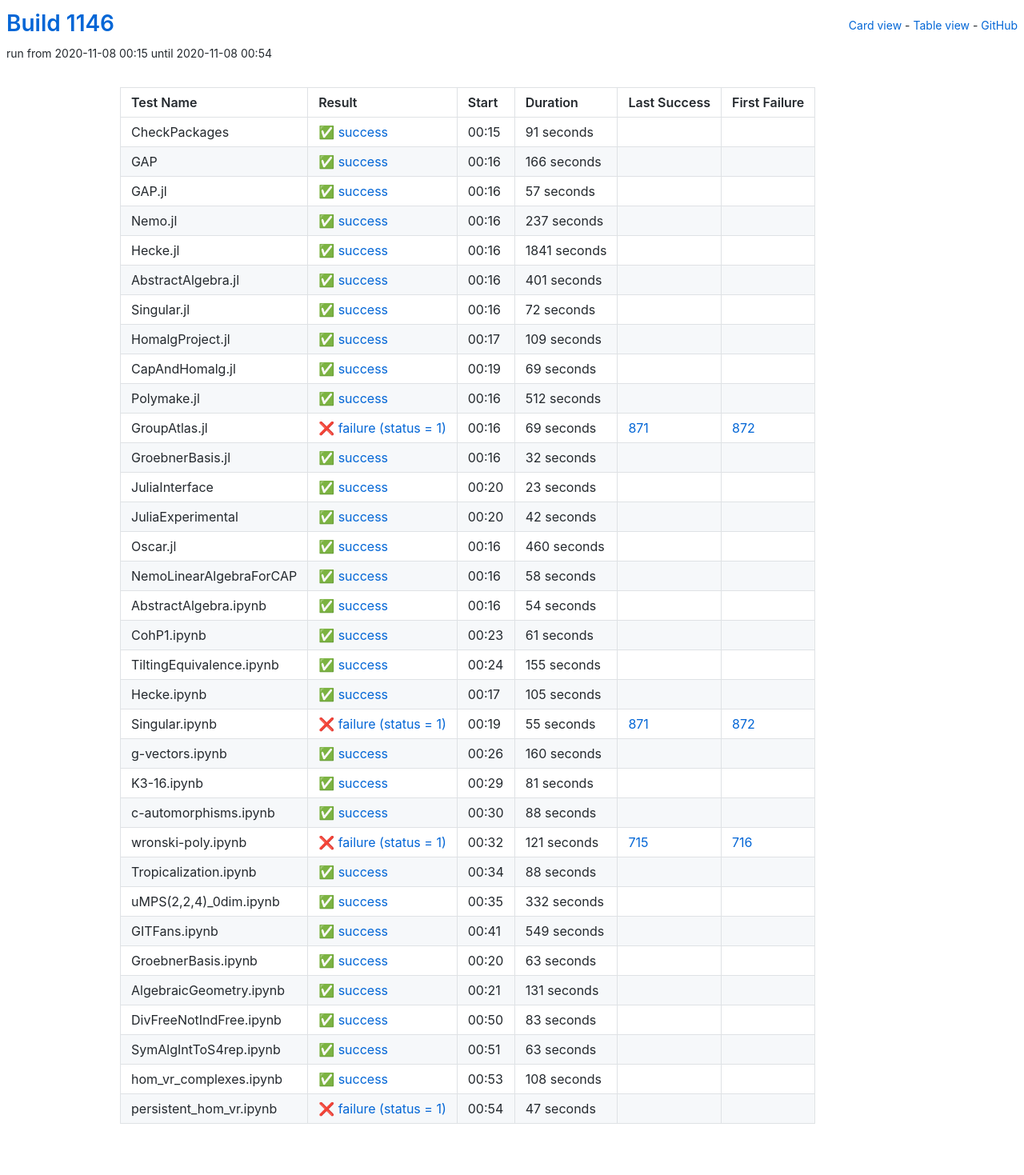
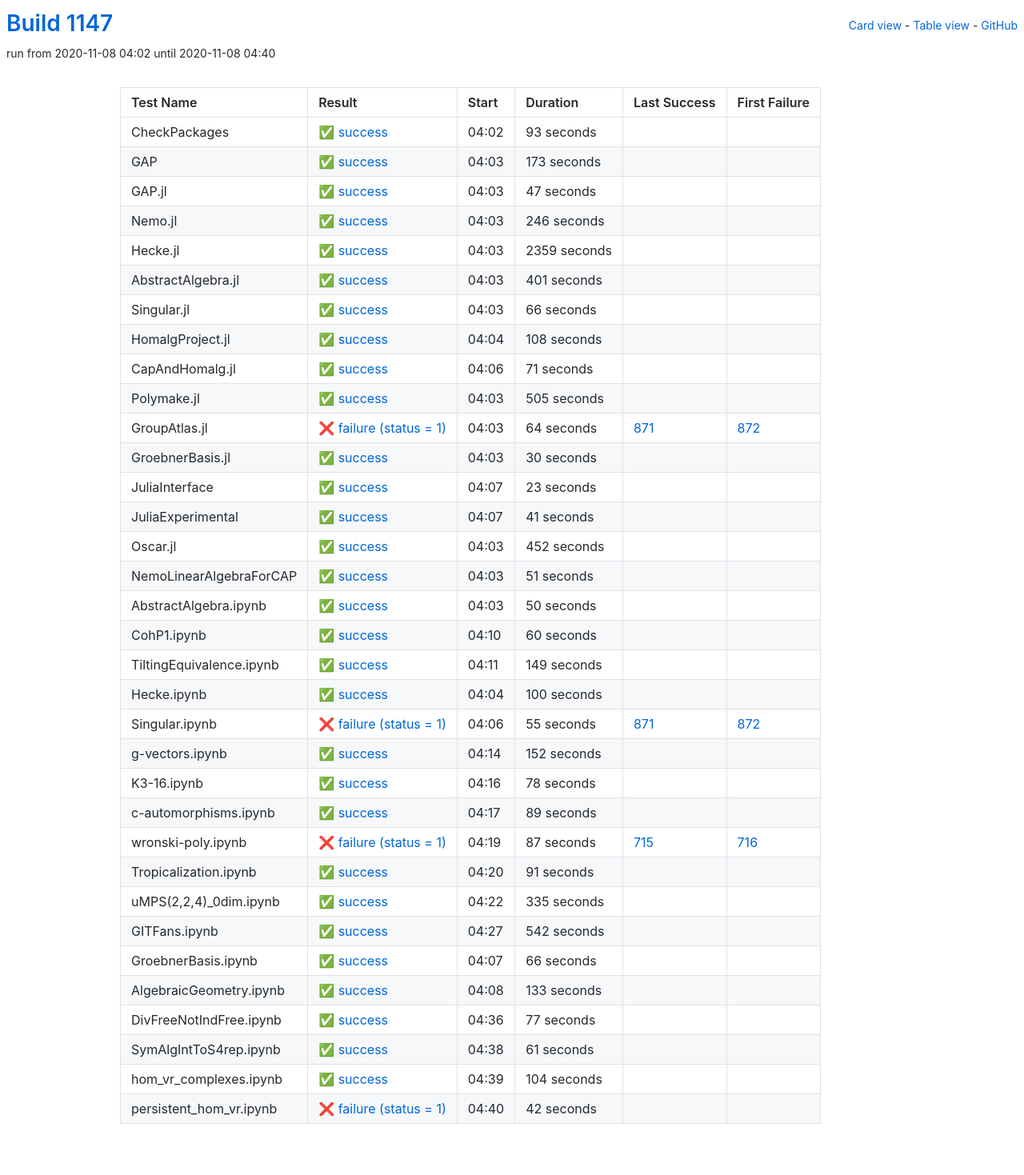
Before and after one commit to oscar-system/oscar-ci-status-stable, a Jekyll site: the page built from table.html, in a window 1280 px wide. Shown: the whole page at 80% size. Built offline with Jekyll 4.4.1, drawn with Linux system fonts in a browser that asks for light colours.

Commit message:
Build #1147

```diff
--- a/_data/ci.yml
+++ b/_data/ci.yml
@@ -1,6 +1,6 @@
 ---
-build: 1146
-build_url: https://oscarci.mathematik.uni-kl.de/job/oscar-stable/1146/
+build: 1147
+build_url: https://oscarci.mathematik.uni-kl.de/job/oscar-stable/1147/
 job: oscar-stable
 organization: oscar-system
 repo: oscar-ci-status-stable
@@ -8,68 +8,68 @@ repourl: https://github.com/oscar-system/oscar-ci-status-stable
 tests:
 - name: CheckPackages
   id: checkpackages
-  log: https://oscarci.mathematik.uni-kl.de/job/oscar-stable/1146/artifact/logs/build-1146/CheckPackages.log
-  start: 2020-11-08 00:15
+  log: https://oscarci.mathematik.uni-kl.de/job/oscar-stable/1147/artifact/logs/build-1147/CheckPackages.log
+  start: 2020-11-08 04:02
   success: true
   exitcode: 0
   status: success
-  duration: 91
+  duration: 93
   last_success: false
   last_success_url:
   first_failure: false
   first_failure_url:
 - name: GAP
   id: gap
-  log: https://oscarci.mathematik.uni-kl.de/job/oscar-stable/1146/artifact/logs/build-1146/GAP.log
-  start: 2020-11-08 00:16
+  log: https://oscarci.mathematik.uni-kl.de/job/oscar-stable/1147/artifact/logs/build-1147/GAP.log
+  start: 2020-11-08 04:03
   success: true
   exitcode: 0
   status: success
-  duration: 166
+  duration: 173
   last_success: false
   last_success_url:
   first_failure: false
   first_failure_url:
 - name: GAP.jl
   id: gap-jl
-  log: https://oscarci.mathematik.uni-kl.de/job/oscar-stable/1146/artifact/logs/build-1146/GAP.jl.log
-  start: 2020-11-08 00:16
+  log: https://oscarci.mathematik.uni-kl.de/job/oscar-stable/1147/artifact/logs/build-1147/GAP.jl.log
+  start: 2020-11-08 04:03
   success: true
   exitcode: 0
   status: success
-  duration: 57
+  duration: 47
   last_success: false
   last_success_url:
   first_failure: false
   first_failure_url:
 - name: Nemo.jl
   id: nemo-jl
-  log: https://oscarci.mathematik.uni-kl.de/job/oscar-stable/1146/artifact/logs/build-1146/Nemo.jl.log
-  start: 2020-11-08 00:16
+  log: https://oscarci.mathematik.uni-kl.de/job/oscar-stable/1147/artifact/logs/build-1147/Nemo.jl.log
+  start: 2020-11-08 04:03
   success: true
   exitcode: 0
   status: success
-  duration: 237
+  duration: 246
   last_success: false
   last_success_url:
   first_failure: false
   first_failure_url:
 - name: Hecke.jl
   id: hecke-jl
-  log: https://oscarci.mathematik.uni-kl.de/job/oscar-stable/1146/artifact/logs/build-1146/Hecke.jl.log
-  start: 2020-11-08 00:16
+  log: https://oscarci.mathematik.uni-kl.de/job/oscar-stable/1147/artifact/logs/build-1147/Hecke.jl.log
+  start: 2020-11-08 04:03
   success: true
   exitcode: 0
   status: success
-  duration: 1841
+  duration: 2359
   last_success: false
   last_success_url:
   first_failure: false
   first_failure_url:
 - name: AbstractAlgebra.jl
   id: abstractalgebra-jl
-  log: https://oscarci.mathematik.uni-kl.de/job/oscar-stable/1146/artifact/logs/build-1146/AbstractAlgebra.jl.log
-  start: 2020-11-08 00:16
+  log: https://oscarci.mathematik.uni-kl.de/job/oscar-stable/1147/artifact/logs/build-1147/AbstractAlgebra.jl.log
+  start: 2020-11-08 04:03
   success: true
   exitcode: 0
   status: success
@@ -80,80 +80,80 @@ tests:
   first_failure_url:
 - name: Singular.jl
   id: singular-jl
-  log: https://oscarci.mathematik.uni-kl.de/job/oscar-stable/1146/artifact/logs/build-1146/Singular.jl.log
-  start: 2020-11-08 00:16
+  log: https://oscarci.mathematik.uni-kl.de/job/oscar-stable/1147/artifact/logs/build-1147/Singular.jl.log
+  start: 2020-11-08 04:03
   success: true
   exitcode: 0
   status: success
-  duration: 72
+  duration: 66
   last_success: false
   last_success_url:
   first_failure: false
   first_failure_url:
 - name: HomalgProject.jl
   id: homalgproject-jl
-  log: https://oscarci.mathematik.uni-kl.de/job/oscar-stable/1146/artifact/logs/build-1146/HomalgProject.jl.log
-  start: 2020-11-08 00:17
+  log: https://oscarci.mathematik.uni-kl.de/job/oscar-stable/1147/artifact/logs/build-1147/HomalgProject.jl.log
+  start: 2020-11-08 04:04
   success: true
   exitcode: 0
   status: success
-  duration: 109
+  duration: 108
   last_success: false
   last_success_url:
   first_failure: false
   first_failure_url:
 - name: CapAndHomalg.jl
   id: capandhomalg-jl
-  log: https://oscarci.mathematik.uni-kl.de/job/oscar-stable/1146/artifact/logs/build-1146/CapAndHomalg.jl.log
-  start: 2020-11-08 00:19
+  log: https://oscarci.mathematik.uni-kl.de/job/oscar-stable/1147/artifact/logs/build-1147/CapAndHomalg.jl.log
+  start: 2020-11-08 04:06
   success: true
   exitcode: 0
   status: success
-  duration: 69
+  duration: 71
   last_success: false
   last_success_url:
   first_failure: false
   first_failure_url:
 - name: Polymake.jl
   id: polymake-jl
-  log: https://oscarci.mathematik.uni-kl.de/job/oscar-stable/1146/artifact/logs/build-1146/Polymake.jl.log
-  start: 2020-11-08 00:16
+  log: https://oscarci.mathematik.uni-kl.de/job/oscar-stable/1147/artifact/logs/build-1147/Polymake.jl.log
+  start: 2020-11-08 04:03
   success: true
   exitcode: 0
   status: success
-  duration: 512
+  duration: 505
   last_success: false
   last_success_url:
   first_failure: false
   first_failure_url:
 - name: GroupAtlas.jl
   id: groupatlas-jl
-  log: https://oscarci.mathematik.uni-kl.de/job/oscar-stable/1146/artifact/logs/build-1146/GroupAtlas.jl.log
-  start: 2020-11-08 00:16
+  log: https://oscarci.mathematik.uni-kl.de/job/oscar-stable/1147/artifact/logs/build-1147/GroupAtlas.jl.log
+  start: 2020-11-08 04:03
   success: false
   exitcode: 1
   status: failure
-  duration: 69
+  duration: 64
   last_success: 871
   last_success_url: https://oscarci.mathematik.uni-kl.de/job/oscar-stable/871/
   first_failure: 872
   first_failure_url: https://oscarci.mathematik.uni-kl.de/job/oscar-stable/872/
 - name: GroebnerBasis.jl
   id: groebnerbasis-jl
-  log: https://oscarci.mathematik.uni-kl.de/job/oscar-stable/1146/artifact/logs/build-1146/GroebnerBasis.jl.log
-  start: 2020-11-08 00:16
+  log: https://oscarci.mathematik.uni-kl.de/job/oscar-stable/1147/artifact/logs/build-1147/GroebnerBasis.jl.log
+  start: 2020-11-08 04:03
   success: true
   exitcode: 0
   status: success
-  duration: 32
+  duration: 30
   last_success: false
   last_success_url:
   first_failure: false
   first_failure_url:
 - name: JuliaInterface
   id: juliainterface
-  log: https://oscarci.mathematik.uni-kl.de/job/oscar-stable/1146/artifact/logs/build-1146/JuliaInterface.log
-  start: 2020-11-08 00:20
+  log: https://oscarci.mathematik.uni-kl.de/job/oscar-stable/1147/artifact/logs/build-1147/JuliaInterface.log
+  start: 2020-11-08 04:07
   success: true
   exitcode: 0
   status: success
@@ -164,92 +164,92 @@ tests:
   first_failure_url:
 - name: JuliaExperimental
   id: juliaexperimental
-  log: https://oscarci.mathematik.uni-kl.de/job/oscar-stable/1146/artifact/logs/build-1146/JuliaExperimental.log
-  start: 2020-11-08 00:20
+  log: https://oscarci.mathematik.uni-kl.de/job/oscar-stable/1147/artifact/logs/build-1147/JuliaExperimental.log
+  start: 2020-11-08 04:07
   success: true
   exitcode: 0
   status: success
-  duration: 42
+  duration: 41
   last_success: false
   last_success_url:
   first_failure: false
   first_failure_url:
 - name: Oscar.jl
   id: oscar-jl
-  log: https://oscarci.mathematik.uni-kl.de/job/oscar-stable/1146/artifact/logs/build-1146/Oscar.jl.log
-  start: 2020-11-08 00:16
+  log: https://oscarci.mathematik.uni-kl.de/job/oscar-stable/1147/artifact/logs/build-1147/Oscar.jl.log
+  start: 2020-11-08 04:03
   success: true
   exitcode: 0
   status: success
-  duration: 460
+  duration: 452
   last_success: false
   last_success_url:
   first_failure: false
   first_failure_url:
 - name: NemoLinearAlgebraForCAP
   id: nemolinearalgebraforcap
-  log: https://oscarci.mathematik.uni-kl.de/job/oscar-stable/1146/artifact/logs/build-1146/NemoLinearAlgebraForCAP.log
-  start: 2020-11-08 00:16
+  log: https://oscarci.mathematik.uni-kl.de/job/oscar-stable/1147/artifact/logs/build-1147/NemoLinearAlgebraForCAP.log
+  start: 2020-11-08 04:03
   success: true
   exitcode: 0
   status: success
-  duration: 58
+  duration: 51
   last_success: false
   last_success_url:
   first_failure: false
   first_failure_url:
 - name: AbstractAlgebra.ipynb
   id: abstractalgebra-ipynb
-  log: https://oscarci.mathematik.uni-kl.de/job/oscar-stable/1146/artifact/logs/build-1146/AbstractAlgebra.ipynb.log
-  start: 2020-11-08 00:16
+  log: https://oscarci.mathematik.uni-kl.de/job/oscar-stable/1147/artifact/logs/build-1147/AbstractAlgebra.ipynb.log
+  start: 2020-11-08 04:03
   success: true
   exitcode: 0
   status: success
-  duration: 54
+  duration: 50
   last_success: false
   last_success_url:
   first_failure: false
   first_failure_url:
 - name: CohP1.ipynb
   id: cohp1-ipynb
-  log: https://oscarci.mathematik.uni-kl.de/job/oscar-stable/1146/artifact/logs/build-1146/CohP1.ipynb.log
-  start: 2020-11-08 00:23
+  log: https://oscarci.mathematik.uni-kl.de/job/oscar-stable/1147/artifact/logs/build-1147/CohP1.ipynb.log
+  start: 2020-11-08 04:10
   success: true
   exitcode: 0
   status: success
-  duration: 61
+  duration: 60
   last_success: false
   last_success_url:
   first_failure: false
   first_failure_url:
 - name: TiltingEquivalence.ipynb
   id: tiltingequivalence-ipynb
-  log: https://oscarci.mathematik.uni-kl.de/job/oscar-stable/1146/artifact/logs/build-1146/TiltingEquivalence.ipynb.log
-  start: 2020-11-08 00:24
+  log: https://oscarci.mathematik.uni-kl.de/job/oscar-stable/1147/artifact/logs/build-1147/TiltingEquivalence.ipynb.log
+  start: 2020-11-08 04:11
   success: true
   exitcode: 0
   status: success
-  duration: 155
+  duration: 149
   last_success: false
   last_success_url:
   first_failure: false
   first_failure_url:
 - name: Hecke.ipynb
   id: hecke-ipynb
-  log: https://oscarci.mathematik.uni-kl.de/job/oscar-stable/1146/artifact/logs/build-1146/Hecke.ipynb.log
-  start: 2020-11-08 00:17
+  log: https://oscarci.mathematik.uni-kl.de/job/oscar-stable/1147/artifact/logs/build-1147/Hecke.ipynb.log
+  start: 2020-11-08 04:04
   success: true
   exitcode: 0
   status: success
-  duration: 105
+  duration: 100
   last_success: false
   last_success_url:
   first_failure: false
   first_failure_url:
 - name: Singular.ipynb
   id: singular-ipynb
-  log: https://oscarci.mathematik.uni-kl.de/job/oscar-stable/1146/artifact/logs/build-1146/Singular.ipynb.log
-  start: 2020-11-08 00:19
+  log: https://oscarci.mathematik.uni-kl.de/job/oscar-stable/1147/artifact/logs/build-1147/Singular.ipynb.log
+  start: 2020-11-08 04:06
   success: false
   exitcode: 1
   status: failure
@@ -260,156 +260,156 @@ tests:
   first_failure_url: https://oscarci.mathematik.uni-kl.de/job/oscar-stable/872/
 - name: g-vectors.ipynb
   id: g-vectors-ipynb
-  log: https://oscarci.mathematik.uni-kl.de/job/oscar-stable/1146/artifact/logs/build-1146/g-vectors.ipynb.log
-  start: 2020-11-08 00:26
+  log: https://oscarci.mathematik.uni-kl.de/job/oscar-stable/1147/artifact/logs/build-1147/g-vectors.ipynb.log
+  start: 2020-11-08 04:14
   success: true
   exitcode: 0
   status: success
-  duration: 160
+  duration: 152
   last_success: false
   last_success_url:
   first_failure: false
   first_failure_url:
 - name: K3-16.ipynb
   id: k3-16-ipynb
-  log: https://oscarci.mathematik.uni-kl.de/job/oscar-stable/1146/artifact/logs/build-1146/K3-16.ipynb.log
-  start: 2020-11-08 00:29
+  log: https://oscarci.mathematik.uni-kl.de/job/oscar-stable/1147/artifact/logs/build-1147/K3-16.ipynb.log
+  start: 2020-11-08 04:16
   success: true
   exitcode: 0
   status: success
-  duration: 81
+  duration: 78
   last_success: false
   last_success_url:
   first_failure: false
   first_failure_url:
 - name: c-automorphisms.ipynb
   id: c-automorphisms-ipynb
-  log: https://oscarci.mathematik.uni-kl.de/job/oscar-stable/1146/artifact/logs/build-1146/c-automorphisms.ipynb.log
-  start: 2020-11-08 00:30
+  log: https://oscarci.mathematik.uni-kl.de/job/oscar-stable/1147/artifact/logs/build-1147/c-automorphisms.ipynb.log
+  start: 2020-11-08 04:17
   success: true
   exitcode: 0
   status: success
-  duration: 88
+  duration: 89
   last_success: false
   last_success_url:
   first_failure: false
   first_failure_url:
 - name: wronski-poly.ipynb
   id: wronski-poly-ipynb
-  log: https://oscarci.mathematik.uni-kl.de/job/oscar-stable/1146/artifact/logs/build-1146/wronski-poly.ipynb.log
-  start: 2020-11-08 00:32
+  log: https://oscarci.mathematik.uni-kl.de/job/oscar-stable/1147/artifact/logs/build-1147/wronski-poly.ipynb.log
+  start: 2020-11-08 04:19
   success: false
   exitcode: 1
   status: failure
-  duration: 121
+  duration: 87
   last_success: 715
   last_success_url: https://oscarci.mathematik.uni-kl.de/job/oscar-stable/715/
   first_failure: 716
   first_failure_url: https://oscarci.mathematik.uni-kl.de/job/oscar-stable/716/
 - name: Tropicalization.ipynb
   id: tropicalization-ipynb
-  log: https://oscarci.mathematik.uni-kl.de/job/oscar-stable/1146/artifact/logs/build-1146/Tropicalization.ipynb.log
-  start: 2020-11-08 00:34
+  log: https://oscarci.mathematik.uni-kl.de/job/oscar-stable/1147/artifact/logs/build-1147/Tropicalization.ipynb.log
+  start: 2020-11-08 04:20
   success: true
   exitcode: 0
   status: success
-  duration: 88
+  duration: 91
   last_success: false
   last_success_url:
   first_failure: false
   first_failure_url:
 - name: uMPS(2,2,4)_0dim.ipynb
   id: umps-2-2-4-0dim-ipynb
-  log: https://oscarci.mathematik.uni-kl.de/job/oscar-stable/1146/artifact/logs/build-1146/uMPS-2-2-4-_0dim.ipynb.log
-  start: 2020-11-08 00:35
+  log: https://oscarci.mathematik.uni-kl.de/job/oscar-stable/1147/artifact/logs/build-1147/uMPS-2-2-4-_0dim.ipynb.log
+  start: 2020-11-08 04:22
   success: true
   exitcode: 0
   status: success
-  duration: 332
+  duration: 335
   last_success: false
   last_success_url:
   first_failure: false
   first_failure_url:
 - name: GITFans.ipynb
   id: gitfans-ipynb
-  log: https://oscarci.mathematik.uni-kl.de/job/oscar-stable/1146/artifact/logs/build-1146/GITFans.ipynb.log
-  start: 2020-11-08 00:41
+  log: https://oscarci.mathematik.uni-kl.de/job/oscar-stable/1147/artifact/logs/build-1147/GITFans.ipynb.log
+  start: 2020-11-08 04:27
   success: true
   exitcode: 0
   status: success
-  duration: 549
+  duration: 542
   last_success: false
   last_success_url:
   first_failure: false
   first_failure_url:
 - name: GroebnerBasis.ipynb
   id: groebnerbasis-ipynb
-  log: https://oscarci.mathematik.uni-kl.de/job/oscar-stable/1146/artifact/logs/build-1146/GroebnerBasis.ipynb.log
-  start: 2020-11-08 00:20
+  log: https://oscarci.mathematik.uni-kl.de/job/oscar-stable/1147/artifact/logs/build-1147/GroebnerBasis.ipynb.log
+  start: 2020-11-08 04:07
   success: true
   exitcode: 0
   status: success
-  duration: 63
+  duration: 66
   last_success: false
   last_success_url:
   first_failure: false
   first_failure_url:
 - name: AlgebraicGeometry.ipynb
   id: algebraicgeometry-ipynb
-  log: https://oscarci.mathematik.uni-kl.de/job/oscar-stable/1146/artifact/logs/build-1146/AlgebraicGeometry.ipynb.log
-  start: 2020-11-08 00:21
+  log: https://oscarci.mathematik.uni-kl.de/job/oscar-stable/1147/artifact/logs/build-1147/AlgebraicGeometry.ipynb.log
+  start: 2020-11-08 04:08
   success: true
   exitcode: 0
   status: success
-  duration: 131
+  duration: 133
   last_success: false
   last_success_url:
   first_failure: false
   first_failure_url:
 - name: DivFreeNotIndFree.ipynb
   id: divfreenotindfree-ipynb
-  log: https://oscarci.mathematik.uni-kl.de/job/oscar-stable/1146/artifact/logs/build-1146/DivFreeNotIndFree.ipynb.log
-  start: 2020-11-08 00:50
+  log: https://oscarci.mathematik.uni-kl.de/job/oscar-stable/1147/artifact/logs/build-1147/DivFreeNotIndFree.ipynb.log
+  start: 2020-11-08 04:36
   success: true
   exitcode: 0
   status: success
-  duration: 83
+  duration: 77
   last_success: false
   last_success_url:
   first_failure: false
   first_failure_url:
 - name: SymAlgIntToS4rep.ipynb
   id: symalginttos4rep-ipynb
-  log: https://oscarci.mathematik.uni-kl.de/job/oscar-stable/1146/artifact/logs/build-1146/SymAlgIntToS4rep.ipynb.log
-  start: 2020-11-08 00:51
+  log: https://oscarci.mathematik.uni-kl.de/job/oscar-stable/1147/artifact/logs/build-1147/SymAlgIntToS4rep.ipynb.log
+  start: 2020-11-08 04:38
   success: true
   exitcode: 0
   status: success
-  duration: 63
+  duration: 61
   last_success: false
   last_success_url:
   first_failure: false
   first_failure_url:
 - name: hom_vr_complexes.ipynb
   id: hom-vr-complexes-ipynb
-  log: https://oscarci.mathematik.uni-kl.de/job/oscar-stable/1146/artifact/logs/build-1146/hom_vr_complexes.ipynb.log
-  start: 2020-11-08 00:53
+  log: https://oscarci.mathematik.uni-kl.de/job/oscar-stable/1147/artifact/logs/build-1147/hom_vr_complexes.ipynb.log
+  start: 2020-11-08 04:39
   success: true
   exitcode: 0
   status: success
-  duration: 108
+  duration: 104
   last_success: false
   last_success_url:
   first_failure: false
   first_failure_url:
 - name: persistent_hom_vr.ipynb
   id: persistent-hom-vr-ipynb
-  log: https://oscarci.mathematik.uni-kl.de/job/oscar-stable/1146/artifact/logs/build-1146/persistent_hom_vr.ipynb.log
-  start: 2020-11-08 00:54
+  log: https://oscarci.mathematik.uni-kl.de/job/oscar-stable/1147/artifact/logs/build-1147/persistent_hom_vr.ipynb.log
+  start: 2020-11-08 04:40
   success: false
   exitcode: 1
   status: failure
-  duration: 47
+  duration: 42
   last_success: false
   last_success_url:
   first_failure: false
```
Also changed, not shown: README.md.
